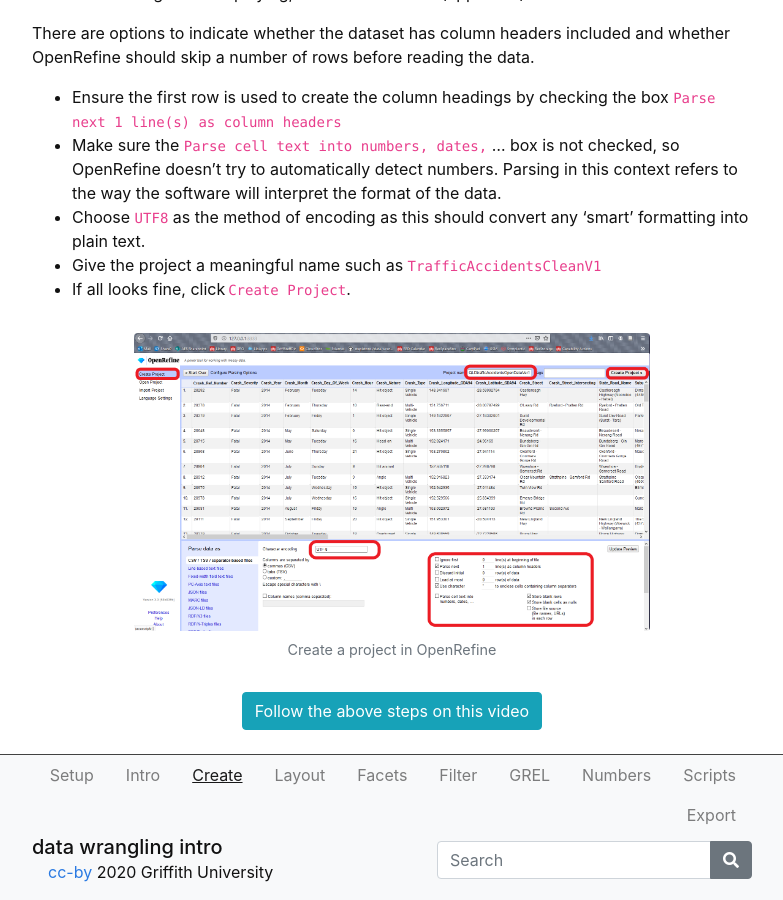
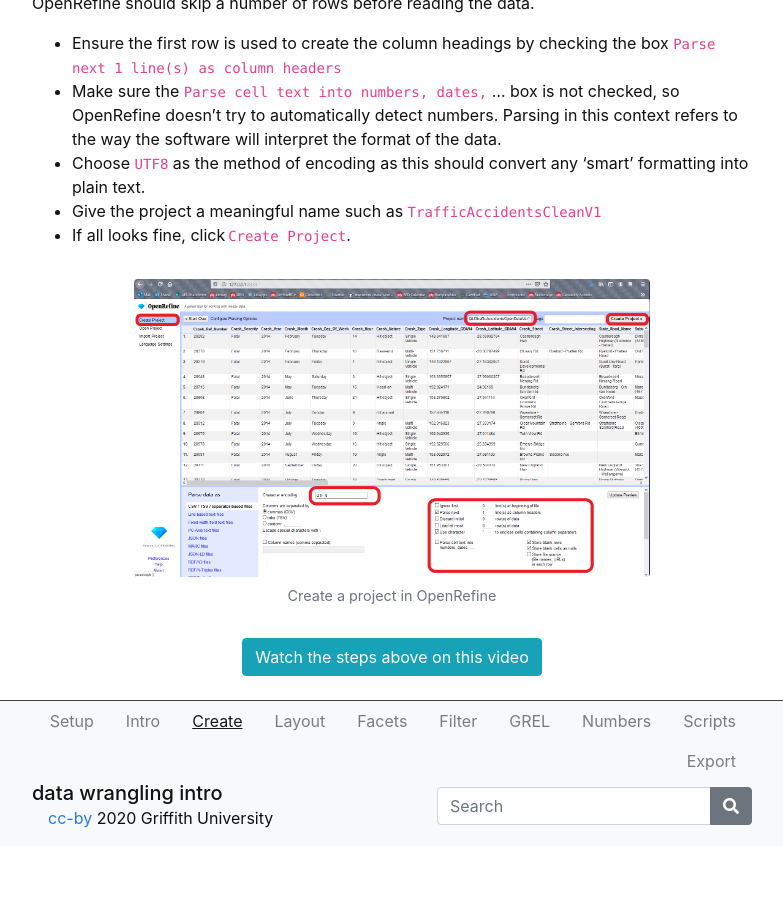
Before and after one commit to GULibrarySandbox/intro-data-wrangle, a Jekyll site: the page built from content/2-lesson.md, in a window 1280 px wide and 900 px high, scrolled down 2158 px. Shown: the whole window, without its empty margins (248-1031 px from the left). Built offline with Jekyll 4.4.1, drawn with Linux system fonts in a browser that asks for light colours; after the commit the page ends 3004 px from its top, so only the background shows below that.

Commit message:
Update 2-lesson.md

```diff
--- a/content/2-lesson.md
+++ b/content/2-lesson.md
@@ -8,8 +8,6 @@ nav: true
 -----
 
 OpenRefine works with a variety of file types, including tab separated (`tsv`), comma separated (`csv`), Excel (`xls, xlsx`), `JSON`, `XML`, `RDF as XML`, and `Google Spreadsheets`. See the [OpenRefine Importers page](https://github.com/OpenRefine/OpenRefine/wiki/Importers) for more information.
-
-{% include button.md text="Watch video" link="https://vimeo.com/412189056/0d9031def0" color="info" %}
 
 ----
 
@@ -72,4 +70,4 @@ There are options to indicate whether the dataset has column headers included an
 
 {% include figure.html img="ORCreateProject.png" alt="Create Project" caption="Create a project in OpenRefine" width="75%" %}
 
-{% include button.md text="Follow the above steps on this video" link="https://vimeo.com/412533690/80c2ae057e" color="info" %}
+{% include button.md text="Watch the steps above on this video" link="https://vimeo.com/412189056/0d9031def0" color="info" %}
```
